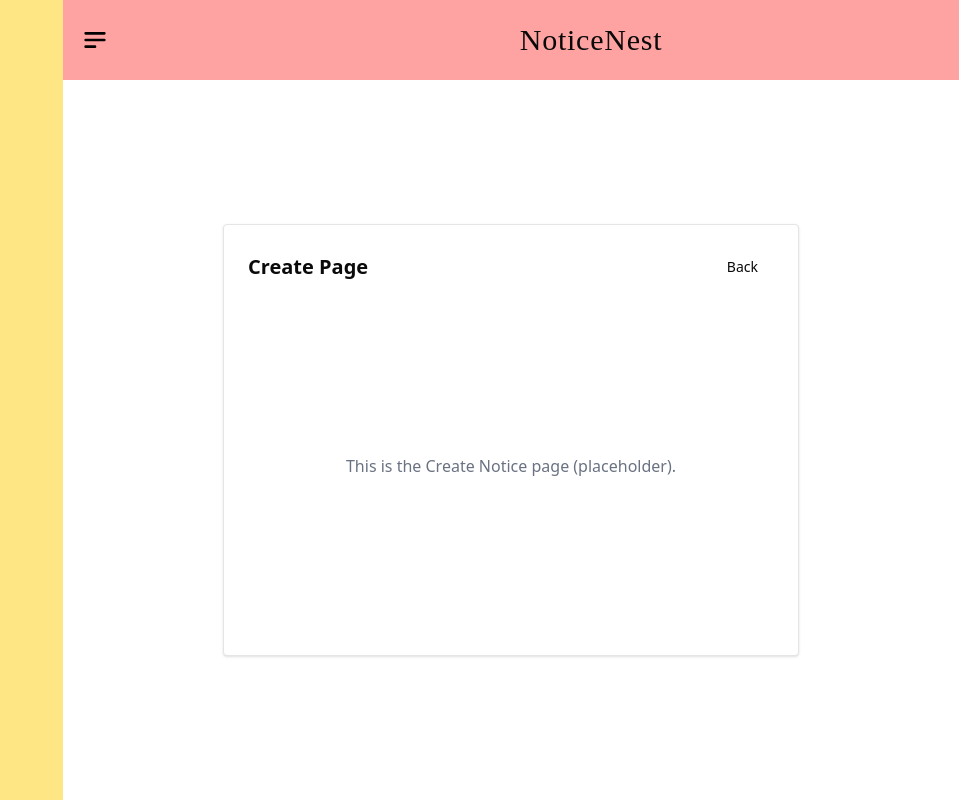
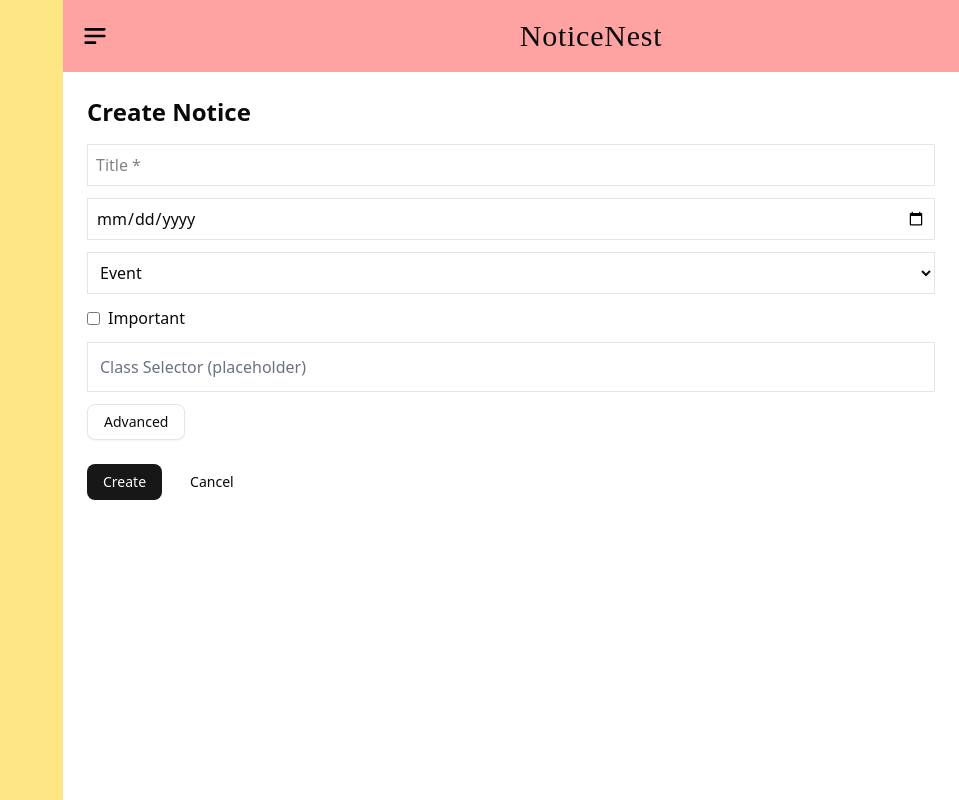
Before and after one commit to daddy-ash25/NoticeNest, a React (Vite) app in the folder frontend/: page /create in a window 1280 px wide. Shown: the whole page, without its empty margins (321-1280 px from the left). Built offline with nearby package versions, Linux system fonts and the light colour scheme; the HTML template or start-up script is replaced by a standard one; a web font is replaced by a local one.

Commit message:
phase 1 completed of the project trying now backend

```diff
--- a/frontend/src/pages/CreateNotice.tsx
+++ b/frontend/src/pages/CreateNotice.tsx
@@ -1,28 +1,134 @@
-// src/pages/CreateNotice.tsx
-import React from "react";
+import { useState } from "react";
+import { useNavigate } from "react-router-dom";
+import { createNotice } from "@/services/noticeService";
+import type { NoticeCategory, NoticeScope } from "@/types/notice";
 import { Button } from "@/components/ui/button";
-import { useNavigate } from "react-router-dom";
 
-const CreateNotice: React.FC = () => {
+export default function CreateNotice() {
   const navigate = useNavigate();
 
+  const [title, setTitle] = useState("");
+  const [date, setDate] = useState("");
+  const [category, setCategory] = useState<NoticeCategory>("event");
+  const [importance, setImportance] = useState(false);
+  const [description, setDescription] = useState("");
+  const [time, setTime] = useState("");
+  const [scope, setScope] = useState<NoticeScope>("personal");
+  const [showAdvanced, setShowAdvanced] = useState(false);
+
+  const handleSubmit = async () => {
+    if (!title || !date) {
+      alert("Title and Date are required");
+      return;
+    }
+
+    await createNotice({
+      title,
+      category,
+      date,
+      importance,
+      scope,
+      description: description || undefined,
+      time: time || undefined,
+      source: "user",
+      createdBy: "demo-user",
+    });
+
+    navigate("/");
+  };
+
   return (
-    <div className="flex-1 bg-white flex items-center justify-center">
-      <div className="w-[90%] max-w-xl h-[60%] bg-white border rounded shadow p-6 flex flex-col">
-        <div className="flex items-center justify-between mb-4">
-          <h2 className="text-xl font-semibold">Create Page</h2>
-          <Button variant="ghost" onClick={() => navigate(-1)}>
-            Back
-          </Button>
+    <div className="h-full w-full p-6 bg-white overflow-y-auto">
+      <h2 className="text-2xl font-bold mb-4">Create Notice</h2>
+
+      {/* Title */}
+      <input
+        className="border p-2 w-full mb-3"
+        placeholder="Title *"
+        value={title}
+        onChange={(e) => setTitle(e.target.value)}
+      />
+
+      {/* Date */}
+      <input
+        type="date"
+        className="border p-2 w-full mb-3"
+        value={date}
+        onChange={(e) => setDate(e.target.value)}
+      />
+
+      {/* Category */}
+      <select
+        className="border p-2 w-full mb-3"
+        value={category}
+        onChange={(e) => setCategory(e.target.value as NoticeCategory)}
+      >
+        <option value="event">Event</option>
+        <option value="exam">Exam</option>
+        <option value="class">Class</option>
+        <option value="meeting">Meeting</option>
+        <option value="festival">Festival</option>
+        <option value="holiday">Holiday</option>
+        <option value="announcement">Announcement</option>
+        <option value="personal">Personal</option>
+      </select>
+
+      {/* Importance */}
+      <label className="flex items-center gap-2 mb-3">
+        <input
+          type="checkbox"
+          checked={importance}
+          onChange={(e) => setImportance(e.target.checked)}
+        />
+        Important
+      </label>
+
+      {/* Class selector placeholder */}
+      <div className="border p-3 mb-3 text-gray-500">
+        Class Selector (placeholder)
+      </div>
+
+      {/* Advanced toggle */}
+      <Button variant="outline" onClick={() => setShowAdvanced(!showAdvanced)}>
+        {showAdvanced ? "Hide Advanced" : "Advanced"}
+      </Button>
+
+      {/* Advanced section */}
+      {showAdvanced && (
+        <div className="mt-4 space-y-3">
+          <textarea
+            className="border p-2 w-full"
+            placeholder="Description (optional)"
+            value={description}
+            onChange={(e) => setDescription(e.target.value)}
+          />
+
+          <input
+            type="time"
+            className="border p-2 w-full"
+            value={time}
+            onChange={(e) => setTime(e.target.value)}
+          />
+
+          <select
+            className="border p-2 w-full"
+            value={scope}
+            onChange={(e) => setScope(e.target.value as NoticeScope)}
+          >
+            <option value="personal">Personal</option>
+            <option value="class">Class</option>
+            <option value="subclass">Subclass</option>
+          </select>
         </div>
+      )}
 
-        <div className="flex-1 flex items-center justify-center text-gray-500">
-          {/* Placeholder for form */}
-          This is the Create Notice page (placeholder).
-        </div>
+      {/* Actions */}
+      <div className="mt-6 flex gap-3">
+        <Button onClick={handleSubmit}>Create</Button>
+        <Button variant="ghost" onClick={() => navigate(-1)}>
+          Cancel
+        </Button>
       </div>
     </div>
   );
-};
-
-export default CreateNotice;
+}
--- a/frontend/src/services/noticeService.ts
+++ b/frontend/src/services/noticeService.ts
@@ -1,5 +1,3 @@
-// src/services/noticeService.ts
-
 import type { Notice } from "@/types/notice";
 import { mockNotices } from "@/data/mockNotices";
 
@@ -15,11 +13,34 @@ export async function getNoticesForRange(
   return new Promise((resolve) => {
     setTimeout(() => {
       const filtered = mockNotices.filter(
-        (notice) =>
-          notice.date >= startDate && notice.date <= endDate
+        (notice) => notice.date >= startDate && notice.date <= endDate
       );
-
       resolve(filtered);
-    }, 300); // simulate network delay
+    }, 300);
   });
 }
+
+/**
+ * Create a new notice
+ * Phase-1: Pushes into mockNotices
+ * Phase-2: POST to backend
+ */
+export async function createNotice(
+  input: Omit<Notice, "id" | "createdAt" | "updatedAt">
+): Promise<Notice> {
+  return new Promise((resolve) => {
+    setTimeout(() => {
+      const now = new Date().toISOString();
+
+      const newNotice: Notice = {
+        ...input,
+        id: crypto.randomUUID(),
+        createdAt: now,
+        updatedAt: now,
+      };
+
+      mockNotices.push(newNotice);
+      resolve(newNotice);
+    }, 300);
+  });
+}
--- a/frontend/src/types/notice.ts
+++ b/frontend/src/types/notice.ts
@@ -43,4 +43,7 @@ export interface Notice {
   createdBy: string;
 
   color?: string; // Sticky-note color (future use)
+
+  createdAt: string; // ISO timestamp
+  updatedAt: string; // ISO timestamp
 }
```
